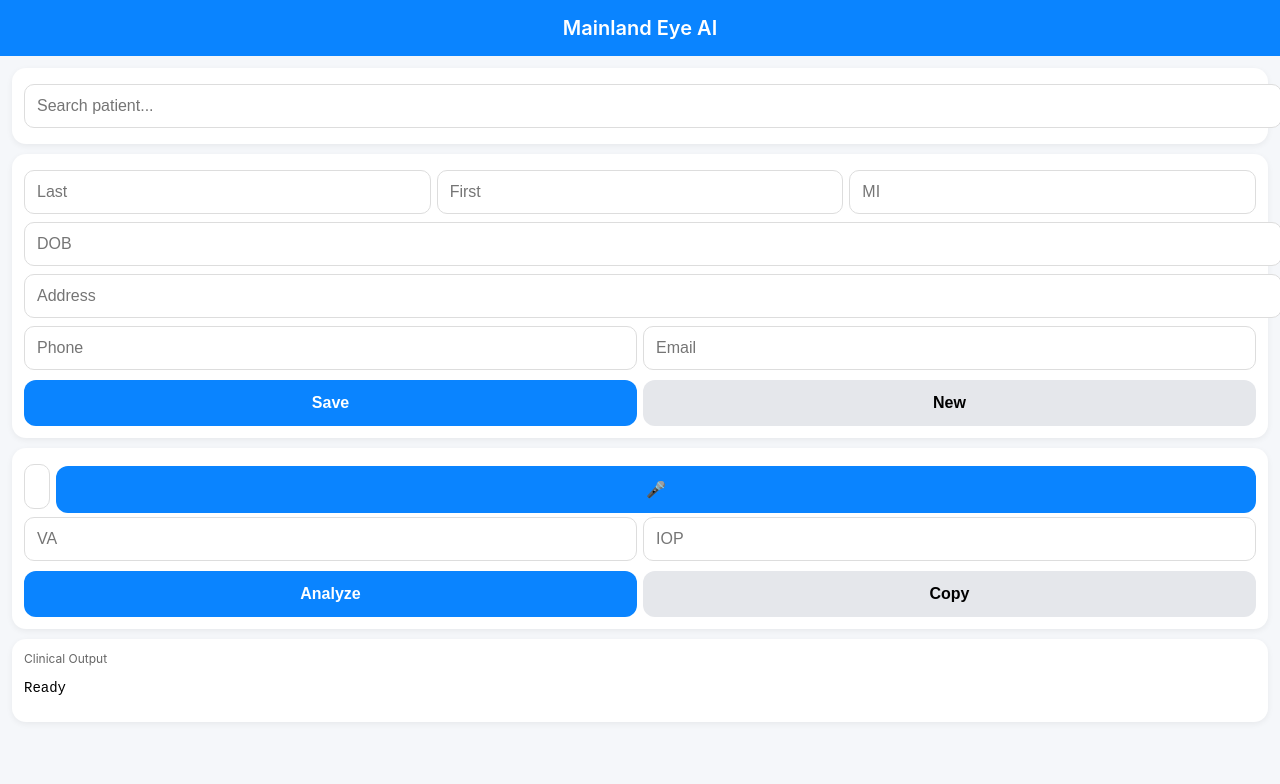
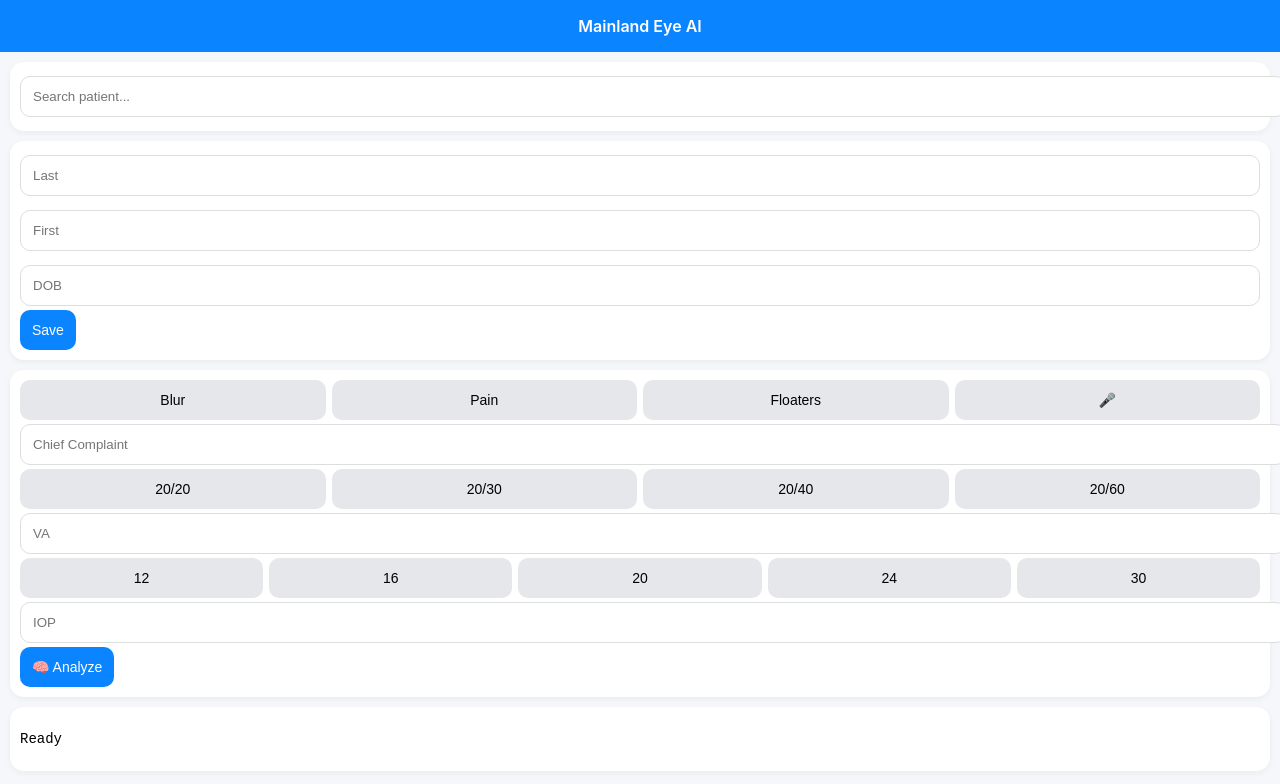
Before and after one commit to CantSeeMyPeepee/ophth-ai, a website: page index.html in a window 1280 px wide. Drawn offline with Linux system fonts and the light colour scheme.

Commit message:
Update index.html

```diff
--- a/index.html
+++ b/index.html
@@ -7,84 +7,47 @@
 <meta name="apple-mobile-web-app-title" content="Mainland Eye AI">
 
 <style>
-body {
-  font-family:-apple-system, Arial;
-  margin:0;
-  background:#f5f7fa;
-}
+body { font-family:-apple-system; margin:0; background:#f5f7fa; }
+.header { background:#0a84ff; color:white; padding:16px; text-align:center; font-weight:600; }
 
-.header {
-  background:#0a84ff;
-  color:white;
-  padding:16px;
-  text-align:center;
-  font-size:20px;
-  font-weight:600;
-}
-
-.container {
-  padding:12px;
-}
+.container { padding:10px; }
 
 .card {
   background:white;
   border-radius:14px;
-  padding:12px;
+  padding:10px;
   margin-bottom:10px;
-  box-shadow:0 2px 6px rgba(0,0,0,0.06);
+  box-shadow:0 2px 6px rgba(0,0,0,0.05);
 }
 
 input {
   width:100%;
   padding:12px;
-  margin:4px 0;
   border-radius:10px;
   border:1px solid #ddd;
-  font-size:16px;
+  margin:4px 0;
 }
 
-.row {
-  display:flex;
-  gap:6px;
-}
-.row input { flex:1; }
+.row { display:flex; gap:6px; flex-wrap:wrap; }
 
 button {
-  width:100%;
-  padding:14px;
-  margin-top:6px;
+  flex:1;
+  padding:12px;
   border:none;
-  border-radius:12px;
+  border-radius:10px;
   background:#0a84ff;
   color:white;
-  font-size:16px;
-  font-weight:600;
+  font-size:14px;
 }
 
-.secondary {
+.quick {
   background:#e5e7eb;
   color:black;
 }
 
-.result {
-  padding:10px;
-  border-bottom:1px solid #eee;
-  cursor:pointer;
-}
+.result { padding:8px; border-bottom:1px solid #eee; cursor:pointer; }
 
-.result:hover {
-  background:#eef6ff;
-}
-
-pre {
-  white-space:pre-wrap;
-  font-size:14px;
-}
-
-.small {
-  font-size:12px;
-  color:#666;
-}
+pre { white-space:pre-wrap; font-size:14px; }
 </style>
 </head>
 
@@ -100,49 +63,54 @@ pre {
 <div id="results"></div>
 </div>
 
-<!-- 🧾 PATIENT -->
+<!-- 👤 PATIENT -->
 <div class="card">
 <div class="row">
 <input id="last" placeholder="Last">
 <input id="first" placeholder="First">
-<input id="mi" placeholder="MI">
+<input id="dob" placeholder="DOB">
 </div>
 
-<input id="dob" placeholder="DOB">
-<input id="address" placeholder="Address">
+<button onclick="savePatient()">Save</button>
+</div>
+
+<!-- ⚡ QUICK INPUTS -->
+<div class="card">
 
 <div class="row">
-<input id="phone" placeholder="Phone">
-<input id="email" placeholder="Email">
+<button class="quick" onclick="setCC('blurred vision')">Blur</button>
+<button class="quick" onclick="setCC('eye pain')">Pain</button>
+<button class="quick" onclick="setCC('floaters flashes')">Floaters</button>
+<button class="quick" onclick="voice()">🎤</button>
 </div>
 
+<input id="cc" placeholder="Chief Complaint">
+
 <div class="row">
-<button onclick="savePatient()">Save</button>
-<button class="secondary" onclick="clearPatient()">New</button>
-</div>
+<button class="quick" onclick="setVA('20/20')">20/20</button>
+<button class="quick" onclick="setVA('20/30')">20/30</button>
+<button class="quick" onclick="setVA('20/40')">20/40</button>
+<button class="quick" onclick="setVA('20/60')">20/60</button>
 </div>
 
-<!-- 👁️ CLINICAL -->
-<div class="card">
+<input id="va" placeholder="VA">
+
 <div class="row">
-<input id="cc" placeholder="Chief Complaint">
-<button onclick="voice()">🎤</button>
+<button class="quick" onclick="setIOP(12)">12</button>
+<button class="quick" onclick="setIOP(16)">16</button>
+<button class="quick" onclick="setIOP(20)">20</button>
+<button class="quick" onclick="setIOP(24)">24</button>
+<button class="quick" onclick="setIOP(30)">30</button>
 </div>
 
-<div class="row">
-<input id="va" placeholder="VA">
 <input id="iop" placeholder="IOP">
+
+<button onclick="analyze()">🧠 Analyze</button>
+
 </div>
 
-<div class="row">
-<button onclick="analyze()">Analyze</button>
-<button class="secondary" onclick="copyNote()">Copy</button>
-</div>
-</div>
-
-<!-- OUTPUT -->
+<!-- 📄 OUTPUT -->
 <div class="card">
-<div class="small">Clinical Output</div>
 <pre id="out">Ready</pre>
 </div>
 
@@ -152,88 +120,64 @@ pre {
 
 const API = "https://ophth-ai.onrender.com";
 
-// ===== DATABASE =====
+// ===== DATA =====
 let patients = JSON.parse(localStorage.getItem("patients") || "[]");
 
-// ===== SAVE / UPDATE =====
+// ===== QUICK SETTERS =====
+function setCC(v){ cc.value = v; }
+function setVA(v){ va.value = v; }
+function setIOP(v){ iop.value = v; }
+
+// ===== SAVE =====
 function savePatient(){
- let existingIndex = patients.findIndex(p =>
-   p.last === last.value &&
-   p.first === first.value &&
-   p.dob === dob.value
+ let p = { last:last.value, first:first.value, dob:dob.value };
+
+ let i = patients.findIndex(x =>
+   x.last===p.last && x.first===p.first && x.dob===p.dob
  );
 
- let patient = {
-   last:last.value,
-   first:first.value,
-   mi:mi.value,
-   dob:dob.value,
-   address:address.value,
-   phone:phone.value,
-   email:email.value
- };
-
- if(existingIndex >= 0){
-   patients[existingIndex] = patient;
- } else {
-   patients.push(patient);
- }
+ if(i>=0) patients[i]=p;
+ else patients.push(p);
 
  localStorage.setItem("patients", JSON.stringify(patients));
-}
-
-// ===== CLEAR =====
-function clearPatient(){
- document.querySelectorAll("input").forEach(i=>i.value="");
 }
 
 // ===== SEARCH =====
 function searchPatients(){
  let q = search.value.toLowerCase();
- results.innerHTML = "";
+ results.innerHTML="";
 
  patients.forEach(p=>{
-   let text = `${p.last} ${p.first} ${p.phone} ${p.address}`.toLowerCase();
+   let txt = `${p.last} ${p.first} ${p.dob}`.toLowerCase();
 
-   if(text.includes(q)){
-     let div = document.createElement("div");
-     div.className = "result";
-     div.innerText = `${p.last}, ${p.first} (${p.phone})`;
-
-     div.onclick = ()=>loadPatient(p);
-     results.appendChild(div);
+   if(txt.includes(q)){
+     let d=document.createElement("div");
+     d.className="result";
+     d.innerText=`${p.last}, ${p.first}`;
+     d.onclick=()=>loadPatient(p);
+     results.appendChild(d);
    }
  });
 }
 
 // ===== LOAD =====
 function loadPatient(p){
- last.value = p.last;
- first.value = p.first;
- mi.value = p.mi;
- dob.value = p.dob;
- address.value = p.address;
- phone.value = p.phone;
- email.value = p.email;
+ last.value=p.last;
+ first.value=p.first;
+ dob.value=p.dob;
 }
 
 // ===== VOICE =====
 function voice(){
- let R = new(window.SpeechRecognition || window.webkitSpeechRecognition)();
- R.onresult = e => {
-   cc.value += " " + e.results[0][0].transcript;
- };
+ let R=new(window.SpeechRecognition||window.webkitSpeechRecognition)();
+ R.onresult=e=>cc.value=e.results[0][0].transcript;
  R.start();
 }
 
 // ===== ANALYZE =====
 async function analyze(){
 
- let patientInfo = `
-${last.value}, ${first.value}
-DOB: ${dob.value}
-Phone: ${phone.value}
-`;
+ let patient = `${last.value}, ${first.value} DOB:${dob.value}`;
 
  let res = await fetch(API + "/ai", {
    method:"POST",
@@ -242,22 +186,16 @@ Phone: ${phone.value}
      cc: cc.value,
      va: va.value,
      iop: iop.value,
-     patient: patientInfo
+     patient
    })
  });
 
  let data = await res.json();
 
  out.innerText =
- patientInfo +
- "\n-------------------\n" +
+ patient +
+ "\n----------------\n" +
  data.result;
-}
-
-// ===== COPY =====
-function copyNote(){
- navigator.clipboard.writeText(out.innerText);
- alert("Copied");
 }
 
 </script>
```
